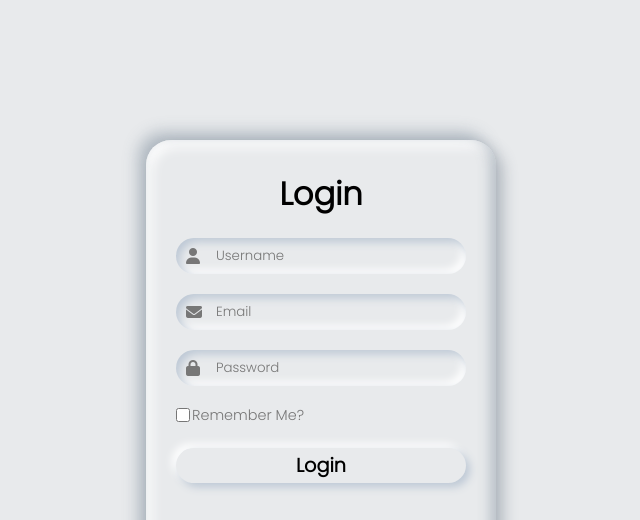
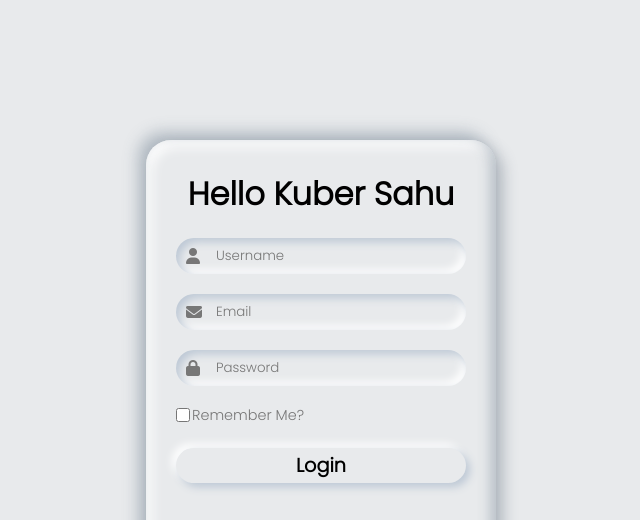
Before and after one commit to hsahu4012/loginform, a plain HTML site: page index.html in a window 1280 px wide. Shown: the top 520 px of the page, without its empty margins (319-959 px from the left). Drawn offline with Linux system fonts and the light colour scheme.

Commit message:
Add files via upload

```diff
--- a/index.html
+++ b/index.html
@@ -11,7 +11,7 @@
     <div class="container">
         <div class="formbox">
             <form action="">
-                <h2>Login</h2>
+                <h2>Hello Kuber Sahu</h2>
                 <div class="input-box">
                     <i class="fa-solid fa-user"></i>
                     <input type="text" placeholder="Username">
```
